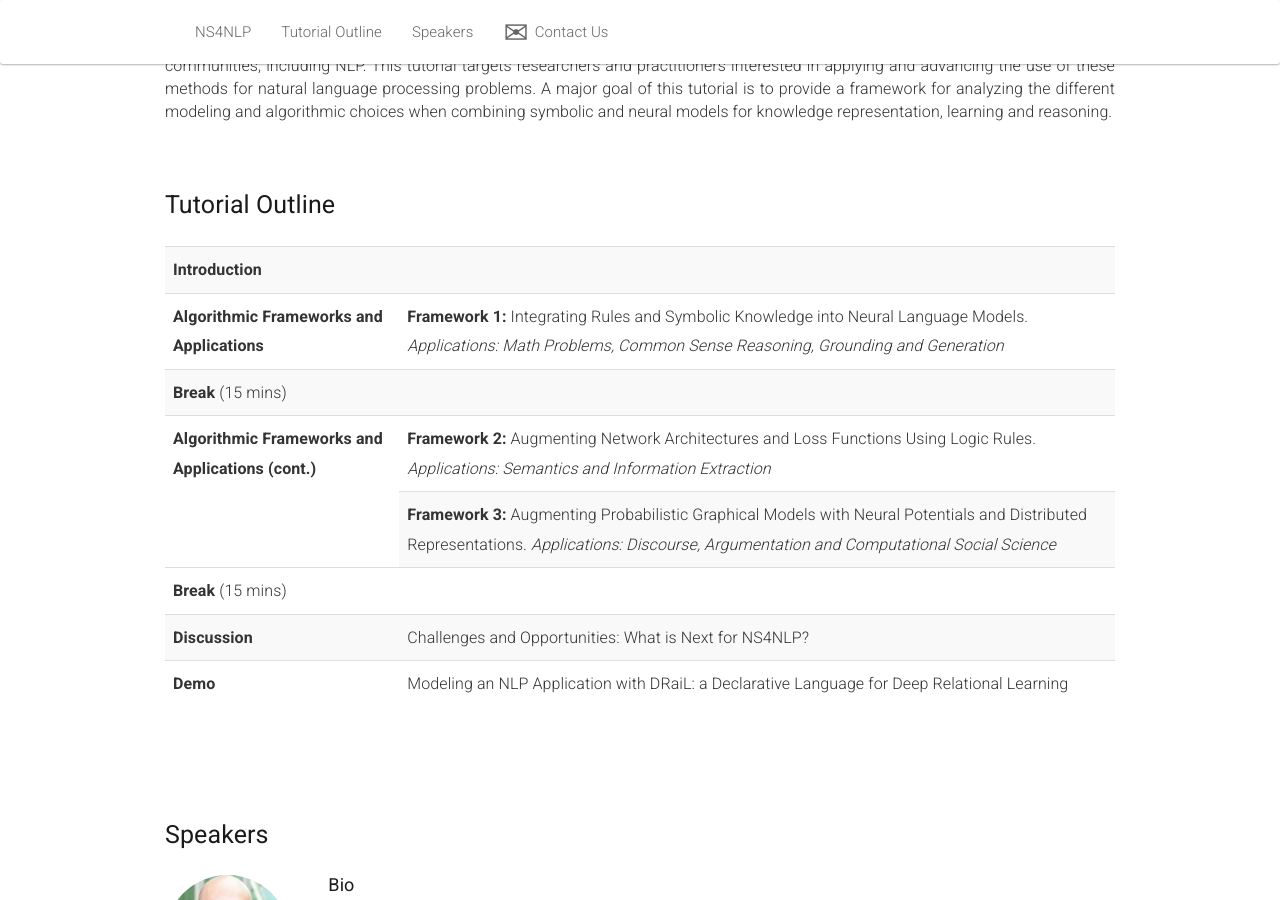
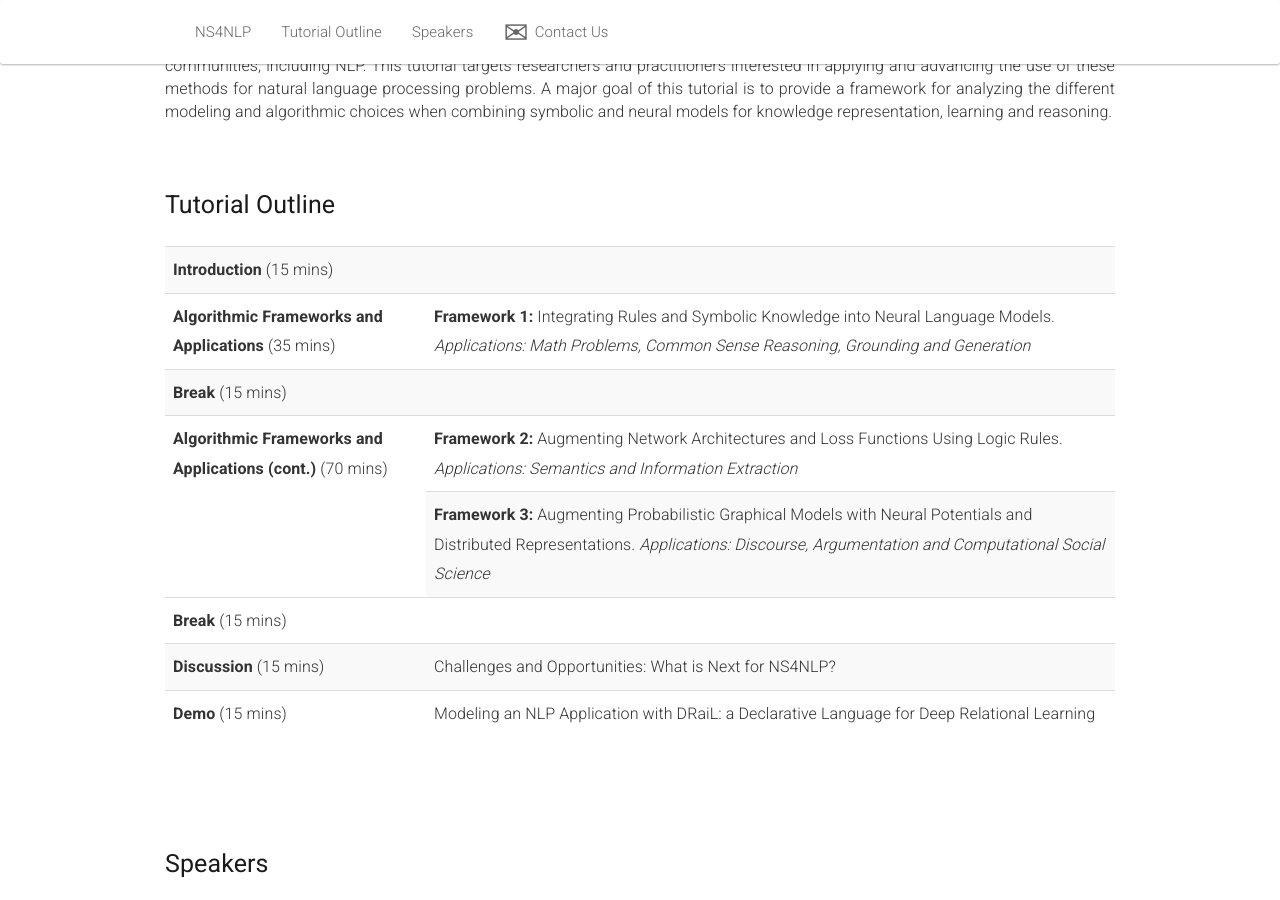
Before and after one commit to ns4nlp-coling/ns4nlp-coling.github.io, a Jekyll site: the page built from _pages/home_2022.md, in a window 1280 px wide and 900 px high, scrolled down 253 px. Built offline with Jekyll 4.4.1, drawn with Linux system fonts in a browser that asks for light colours; nearby versions of some CDN libraries.

Commit message:
Update home_2022.md

```diff
--- a/_pages/home_2022.md
+++ b/_pages/home_2022.md
@@ -29,11 +29,11 @@ Tutorial @ COLING 2022
     <table class="table table-striped">
       <tbody>
       <tr>
-      <td><b>Introduction</b></td>
+      <td><b>Introduction</b> (15 mins)</td>
       <td></td>
       </tr>
       <tr>
-      <td rowspan="1"><b>Algorithmic Frameworks and Applications</b></td>
+      <td rowspan="1"><b>Algorithmic Frameworks and Applications</b> (35 mins)</td>
       	<td><b>Framework 1:</b> Integrating Rules and Symbolic Knowledge into Neural Language Models. <i>Applications: Math Problems, Common Sense Reasoning, Grounding and Generation</i></td>
       </tr>
       <tr>
@@ -41,7 +41,7 @@ Tutorial @ COLING 2022
         <td></td>
       </tr>
       <tr>
-      <td rowspan="2"><b>Algorithmic Frameworks and Applications (cont.)</b></td>
+      <td rowspan="2"><b>Algorithmic Frameworks and Applications (cont.)</b> (70 mins)</td>
         <td><b>Framework 2:</b> Augmenting Network Architectures and Loss Functions Using Logic Rules. <i>Applications: Semantics and Information Extraction</i></td>
       </tr>
       <tr>
@@ -52,11 +52,11 @@ Tutorial @ COLING 2022
         <td></td>
       </tr>
       <tr>
-        <td><b>Discussion</b></td>
+        <td><b>Discussion</b> (15 mins)</td>
         <td>Challenges and Opportunities: What is Next for NS4NLP?</td>
       </tr>
       <tr>
-      <td><b>Demo</b></td>
+      <td><b>Demo</b> (15 mins)</td>
         <td>Modeling an NLP Application with DRaiL: a Declarative
         Language for Deep Relational Learning</td>
       </tr>
```
